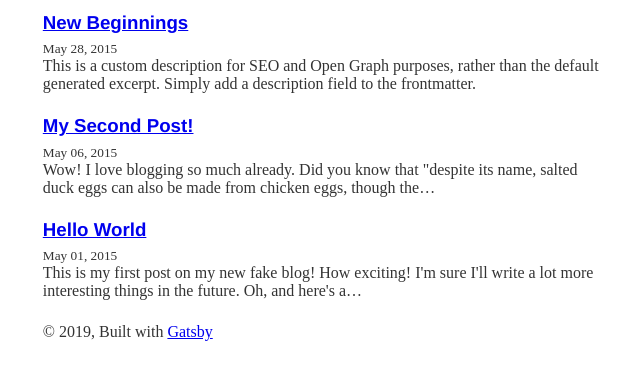
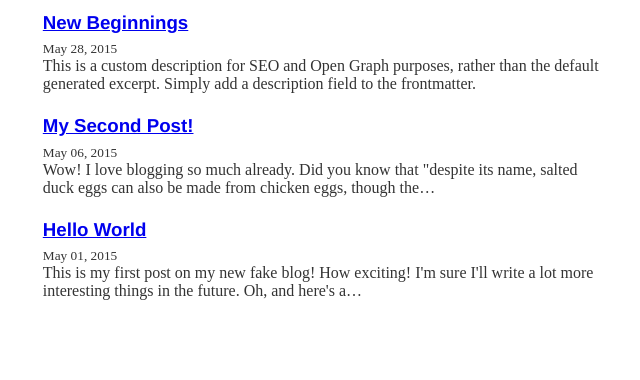
Before and after one commit to davafons/davafons.com, a Gatsby site: page / in a window 1280 px wide. Shown: the part 92-472 px from the top of the page, without its empty margins (313-953 px from the left). Built offline with nearby package versions, Linux system fonts and the light colour scheme; Gatsby itself is replaced by a stand-in of ours; some packages are replaced by stand-ins of ours; what typography-theme-fairy-gates would draw is missing.

Commit message:
:art: Remove CP footer. Change title font.

```diff
--- a/src/components/layout.js
+++ b/src/components/layout.js
@@ -1,3 +1,5 @@
+/* global __PATH_PREFIX__ */
+
 import React from "react"
 import { Link } from "gatsby"
 
@@ -34,7 +36,6 @@ class Layout extends React.Component {
       header = (
         <h3
           style={{
-            fontFamily: `Montserrat, sans-serif`,
             marginTop: 0,
           }}
         >
@@ -62,11 +63,6 @@ class Layout extends React.Component {
       >
         <header>{header}</header>
         <main>{children}</main>
-        <footer>
-          © {new Date().getFullYear()}, Built with
-          {` `}
-          <a href="https://www.gatsbyjs.org">Gatsby</a>
-        </footer>
       </div>
     )
   }
```
Also changed, not shown: .eslintrc.js.
